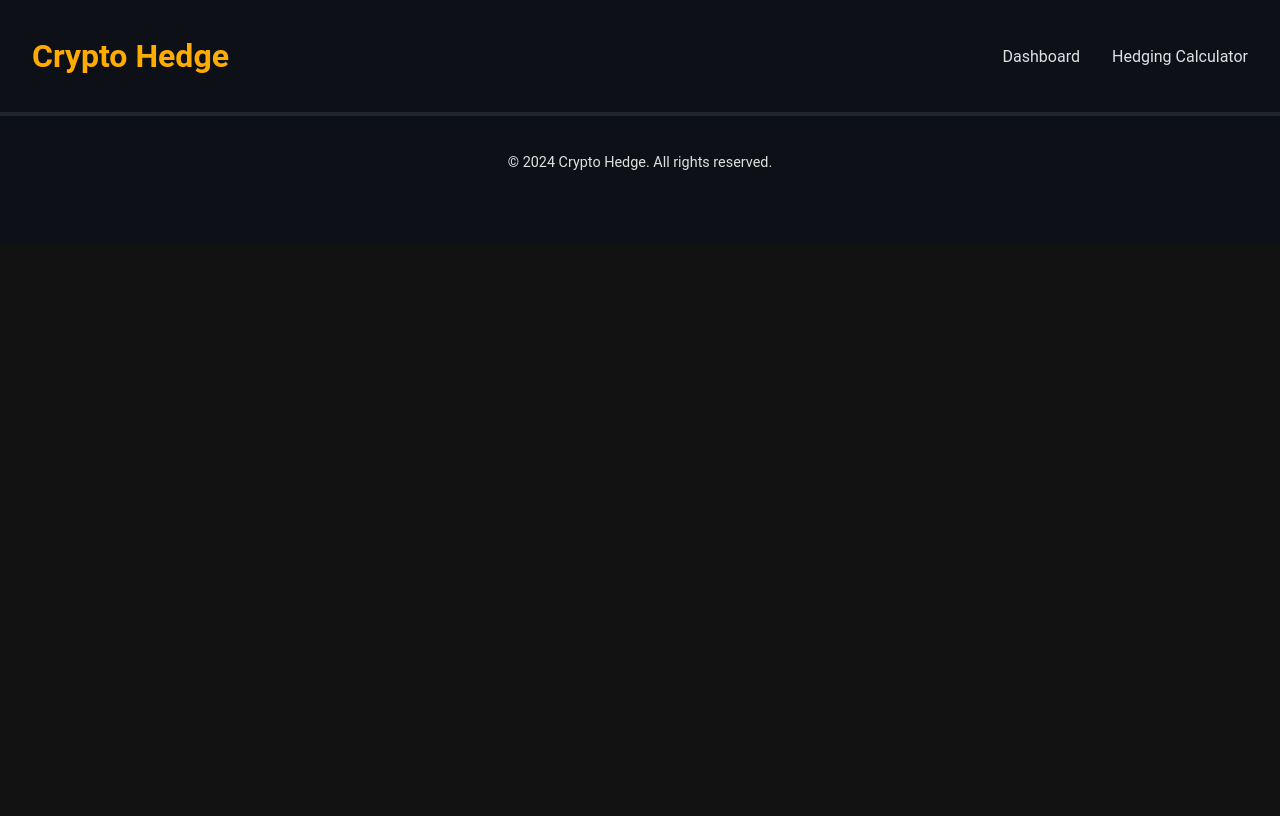
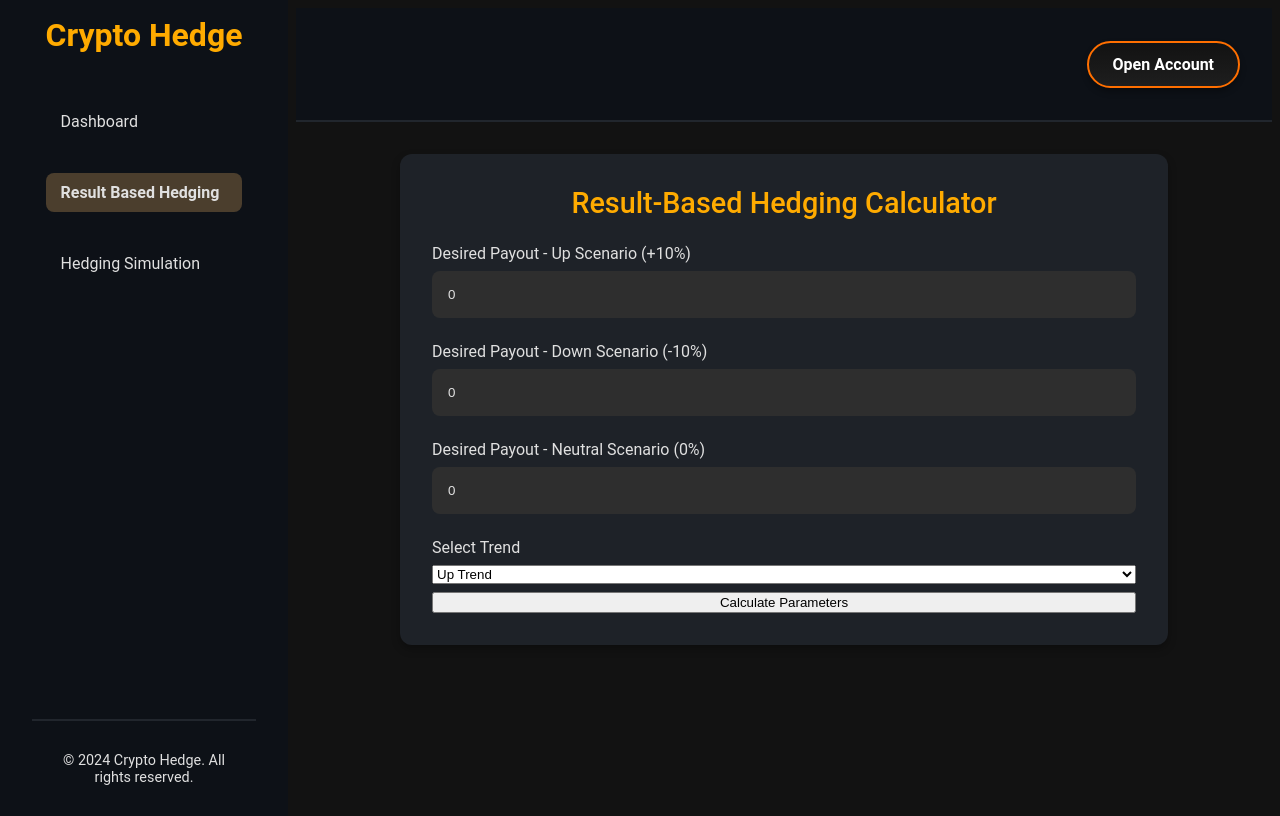
Before and after one commit to eliottvalette/crypto-hedging, a React (Vite) app: page /hedging-calculator in a window 1280 px wide. Built offline with nearby package versions, Linux system fonts and the light colour scheme.

Commit message:
Refactor Header and Dashboard components

```diff
--- a/src/App.jsx
+++ b/src/App.jsx
@@ -1,20 +1,22 @@
 import { Routes, Route } from 'react-router-dom';
+import Aside from './components/Aside';
+import Dashboard from './components/Dashboard';
+import ResultBasedCalculator from './components/HedgingScenarios';
+import HedgingCalculator from './components/ResultBasedCalculator';
 import Header from './components/Header';
-import Dashboard from './components/Dashboard';
-import HedgingCalculator from './components/HedgingCalculator';
-import Footer from './components/Footer';
 
 function App() {
   return (
     <div className="App">
-      <Header />
-      <main>
-        <Routes>
-          <Route path="/" element={<Dashboard />} />
-          <Route path="/hedging" element={<HedgingCalculator />} />
-        </Routes>
-      </main>
-      <Footer />
+        <Aside />
+        <main>
+          <Header />
+          <Routes>
+            <Route path="/" element={<Dashboard />} />
+            <Route path="/hedging-calculator" element={<HedgingCalculator />} />
+            <Route path="/hedging-result-based" element={<ResultBasedCalculator />} />
+          </Routes>
+        </main>
     </div>
   );
 }
--- /dev/null
+++ b/src/components/Aside.jsx
@@ -0,0 +1,43 @@
+import { NavLink } from 'react-router-dom';
+import Footer from './Footer';
+
+function Aside() {
+  return (
+    <aside className="aside">
+      <div className="aside-top">
+        <h1>Crypto Hedge</h1>
+        <nav>
+          <ul className="nav-ul">
+            <li>
+              <NavLink
+                to="/"
+                className={({ isActive }) => isActive ? 'active-link' : ''}
+              >
+                Dashboard
+              </NavLink>
+            </li>
+            <li>
+              <NavLink
+                to="/hedging-calculator"
+                className={({ isActive }) => isActive ? 'active-link' : ''}
+              >
+                Result Based Hedging
+              </NavLink>
+            </li>
+            <li>
+              <NavLink
+                to="/hedging-result-based"
+                className={({ isActive }) => isActive ? 'active-link' : ''}
+              >
+                Hedging Simulation
+              </NavLink>
+            </li>
+          </ul>
+        </nav>
+      </div>
+      <Footer />
+    </aside>
+  );
+}
+
+export default Aside;
--- a/src/components/Dashboard.jsx
+++ b/src/components/Dashboard.jsx
@@ -54,14 +54,14 @@ function Dashboard() {
   }, []);
 
   return (
-    <>
+    <div className="dashboard">
       <div className="market-info">
               <p>Current BTC Price: {marketData && marketData.lastPrice ? `$${parseFloat(marketData.lastPrice).toLocaleString()}` : 'N/A'}</p>
       </div>
       <div className="chart-container" ref={container}>
         <div className="chart-container__widget"></div>
       </div>
-    </>
+    </div>
   );
 }
 
--- a/src/components/Header.jsx
+++ b/src/components/Header.jsx
@@ -1,16 +1,8 @@
-import { Link } from 'react-router-dom';
-
 function Header() {
   return (
-    <header className="header">
-      <h1>Crypto Hedge</h1>
-      <nav>
-        <ul>
-          <li><Link to="/">Dashboard</Link></li>
-          <li><Link to="/hedging">Hedging Calculator</Link></li>
-        </ul>
-      </nav>
-    </header>
+    <div className="header">
+      <button className="header-button">Open Account</button>
+    </div>
   );
 }
 
--- /dev/null
+++ b/src/components/ResultBasedCalculator.jsx
@@ -0,0 +1,90 @@
+import { useState } from 'react';
+import { calculateParametersFromPayout } from '../utils/hedging';
+import TrendsChart from './TrendsChart';
+
+const ResultBasedCalculator = () => {
+    const [desiredPayouts, setDesiredPayouts] = useState({ up: 0, down: 0, neutral: 0 });
+    const [trend, setTrend] = useState('upTrend');
+    const [calculatedParams, setCalculatedParams] = useState(null);
+    const [error, setError] = useState('');
+
+    const handleCalculateParameters = () => {
+        const { up, down, neutral } = desiredPayouts;
+
+        if (isNaN(up) || isNaN(down) || isNaN(neutral)) {
+            setError('Please enter valid numerical values for payouts.');
+            return;
+        }
+
+        setError('');
+
+        try {
+            const params = calculateParametersFromPayout(up, down, neutral, trend);
+            setCalculatedParams(params);
+        } catch (err) {
+            setError('Calculation failed. Please check your inputs and try again.');
+        }
+    };
+
+    return (
+        <div className="calculator-container">
+            <h1>Result-Based Hedging Calculator</h1>
+
+            <label>Desired Payout - Up Scenario (+10%)</label>
+            <input
+                type="number"
+                placeholder="Desired Payout Up ($)"
+                value={desiredPayouts.up}
+                onChange={(e) => setDesiredPayouts({ ...desiredPayouts, up: parseFloat(e.target.value) })}
+            />
+
+            <label>Desired Payout - Down Scenario (-10%)</label>
+            <input
+                type="number"
+                placeholder="Desired Payout Down ($)"
+                value={desiredPayouts.down}
+                onChange={(e) => setDesiredPayouts({ ...desiredPayouts, down: parseFloat(e.target.value) })}
+            />
+
+            <label>Desired Payout - Neutral Scenario (0%)</label>
+            <input
+                type="number"
+                placeholder="Desired Payout Neutral ($)"
+                value={desiredPayouts.neutral}
+                onChange={(e) => setDesiredPayouts({ ...desiredPayouts, neutral: parseFloat(e.target.value) })}
+            />
+
+            <label>Select Trend</label>
+            <select value={trend} onChange={(e) => setTrend(e.target.value)}>
+                <option value="upTrend">Up Trend</option>
+                <option value="downTrend">Down Trend</option>
+                <option value="sideTrend">Neutral Trend</option>
+            </select>
+
+            <button onClick={handleCalculateParameters}>Calculate Parameters</button>
+
+            {calculatedParams && (
+                <div className="results-container">
+                    <h2>Calculated Parameters</h2>
+                    <p>Quantity (Q): {calculatedParams.quantity}</p>
+                    <p>Hedging Ratio (h): {calculatedParams.hedgingRatio}</p>
+                    <p>Spot Entry Price: ${calculatedParams.spotEntryPrice}</p>
+                    <p>Futures Entry Price: ${calculatedParams.futuresEntryPrice}</p>
+                    <p>Margin Rate: {calculatedParams.marginRate}</p>
+                    <TrendsChart
+                        trend={trend}
+                        quantity={calculatedParams.quantity}
+                        hedgingRatio={calculatedParams.hedgingRatio}
+                        type="resultBased"
+                        symbol="BTCUSDT"
+                        marginRate={calculatedParams.marginRate}
+                    />
+                </div>
+            )}
+
+            {error && <div className="error-message">{error}</div>}
+        </div>
+    );
+};
+
+export default ResultBasedCalculator;
--- a/src/components/TrendsChart.jsx
+++ b/src/components/TrendsChart.jsx
@@ -5,7 +5,7 @@ import trends from '../utils/trends';
 import { calculatePayoutFuture, calculatePayoutShort } from '../utils/hedging';
 import { getSpotPrice, getFuturesPrice } from '../utils/data';
 
-const TrendsChart = ({ trend, quantity, hedgingRatio, type, symbol, initialMargin }) => {
+const TrendsChart = ({ trend, quantity, hedgingRatio, type, symbol, marginRate }) => {
   const [spotEntryPrice, setSpotEntryPrice] = useState(0);
   const [futuresEntryPrice, setFuturesEntryPrice] = useState(0);
 
@@ -35,7 +35,7 @@ const TrendsChart = ({ trend, quantity, hedgingRatio, type, symbol, initialMargi
         spotEntryPrice,
         parseFloat(close), // Use the adjusted closing price for this data point
         hedgingRatio,
-        initialMargin
+        marginRate
       ));
     } else {
       ({ spotPayout, hedgedPayout } = calculatePayoutFuture(
@@ -112,7 +112,7 @@ TrendsChart.propTypes = {
   hedgingRatio: PropTypes.number.isRequired,
   type: PropTypes.string.isRequired,
   symbol: PropTypes.string.isRequired,
-  initialMargin: PropTypes.number,
+  marginRate: PropTypes.number,
 };
 
 export default TrendsChart;
--- a/src/styles/App.css
+++ b/src/styles/App.css
@@ -1,12 +1,8 @@
 /* General Reset and Base Styling */
 body, html {
-  margin: 0;
-  height: 100%;
   font-family: 'Roboto', Arial, sans-serif;
   background-color: #121212;
   color: #e0e0e0;
-  display: flex;
-  flex-direction: column;
 }
 
 a {
@@ -19,38 +15,28 @@ h1, h2, h3, h4, h5, h6 {
   font-weight: 500;
 }
 
-/* Header */
-.header {
+.App{
+  display: flex;
+  flex-direction: row;
+  min-height: 100vh;
+}
+
+/* aside */
+aside {
+  position: fixed; /* Ensures the aside stays fixed on the left */
+  top: 0;
+  left: 0;
+  width: 14rem; /* Set the desired width */
+  height: 100%; /* Takes up the full height of the viewport */
   background-color: #0d1117; /* Darker tone */
   color: #ffffff;
   padding: 1rem 2rem;
   display: flex;
+  flex-direction: column;
   justify-content: space-between;
   align-items: center;
   border-bottom: 2px solid #21262d; /* Subtle border */
-  height: 10vh;
-}
-
-.header h1 {
-  font-size: 2rem;
-  font-weight: bold;
-  color: #ffab00; /* Accent color */
-}
-
-.header nav ul {
-  display: flex;
-  list-style: none;
-  gap: 2rem;
-}
-
-.header nav ul li a {
-  font-size: 1rem;
-  color: #e0e0e0;
-  transition: color 0.3s ease;
-}
-
-.header nav ul li a:hover {
-  color: #00e676; /* Bright hover effect */
+  height: 100vh;
 }
 
 /* Footer */
@@ -58,33 +44,116 @@ h1, h2, h3, h4, h5, h6 {
   background-color: #0d1117;
   color: #e0e0e0;
   text-align: center;
-  padding: 1.5rem 1rem;
+  padding: 1rem 1rem;
   font-size: 0.9rem;
   border-top: 2px solid #21262d;
+}
+
+.aside-top nav {
+  margin-top: 3rem
+}
+
+.aside-top h1 {
+  font-size: 2rem;
+  font-weight: bold;
+  color: #ffab00; /* Accent color */
+}
+
+.nav-ul {
+  margin: 0px;
+  padding: 0px;
+}
+
+.aside-top nav ul {
+  display: flex;
+  flex-direction: column;
+  list-style: none;
+  gap: 2rem;
+}
+
+.aside-top nav ul li a {
+  display: flex;
+  padding: 10px 15px;
+  font-size: 1rem;
+  color: #e0e0e0;
+  transition: color 0.3s ease;
+}
+
+.aside-top nav ul li a:hover {
+  color: #ffab00; /* Bright hover effect */
+}
+
+.active-link {
+  display: flex;
+  padding: 10px 15px;
+  background-color: #4b3e2d; /* Dark background */
+  color: #f39c12; /* Highlighted text color (golden) */
+  border-radius: 8px; /* Rounded corners */
+  font-weight: bold;
+  text-decoration: none;
+  transition: all 0.3s ease;
+
+}
+
+/* Main Content */
+main {
+  height: 100vh;
+  margin-left: 18rem;
+  width: 100%;
+  display: flex;
+  flex-direction: column;
+}
+
+/* Header */
+.header {
+  background-color: #0d1117; /* Darker tone */
+  color: #ffffff;
+  padding: 1rem 2rem;
+  display: flex;
+  justify-content: right;
+  align-items: center;
+  border-bottom: 2px solid #21262d; /* Subtle border */
   height: 10vh;
 }
 
-/* Main Content */
-.main {
-  min-height: 80vh;
-  width: 100%;
+.header-button {
+  position: relative;
+  background: linear-gradient(180deg, #121212, #1e1e1e); /* Button background */
+  color: #ffffff;
+  font-family: 'Roboto', Arial, sans-serif;
+  font-size: 1rem;
+  font-weight: bold;
+  padding: 0.75rem 1.5rem;
+  border: none; /* Remove the default border */
+  border-radius: 30px; /* Round corners */
+  cursor: pointer;
+  transition: background 0.3s ease, color 0.3s ease, transform 0.2s ease;
+  box-shadow: 0px 4px 6px rgba(0, 0, 0, 0.3); /* Shadow effect */
+  z-index: 1; /* Ensure the button stays above the pseudo-element */
+}
+
+.header-button {
+  position: relative;
+  background: linear-gradient(180deg, #121212, #1e1e1e); /* Button background */
+  color: #ffffff;
+  font-family: 'Roboto', Arial, sans-serif;
+  font-size: 1rem;
+  font-weight: bold;
+  padding: 0.75rem 1.5rem;
+  border: 2px solid #ff6f00;
+  border-radius: 30px; /* Round corners */
+  cursor: pointer;
+  transition: background 0.3s ease, color 0.3s ease, transform 0.2s ease;
+  z-index: 1; /* Ensure the button stays above the pseudo-element */
 }
 
 /* Dashboard */
 .dashboard {
-  background: #1e2228; /* Subtle dark background */
-  border-radius: 12px;
-  box-shadow: 0 6px 12px rgba(0, 0, 0, 0.4);
   padding: 2rem;
   display: flex;
   flex-direction: column;
   gap: 1.5rem;
   transition: transform 0.3s ease, box-shadow 0.3s ease;
-}
-
-.dashboard:hover {
-  transform: translateY(-5px);
-  box-shadow: 0 8px 16px rgba(0, 0, 0, 0.5);
 }
 
 /* Market Info */
@@ -110,11 +179,6 @@ h1, h2, h3, h4, h5, h6 {
   box-shadow: 0 4px 8px rgba(0, 0, 0, 0.3);
 }
 
-.chart-container__widget {
-  width: 100%;
-  height: 100%;
-}
-
 /* Calculator */
 .calculator-container {
   margin: auto;
@@ -129,6 +193,7 @@ h1, h2, h3, h4, h5, h6 {
   display: flex;
   flex-direction: column;
   justify-content: center; /* Center content vertically */
+  box-sizing: border-box;
 }
 
 .calculator-container h1 {
@@ -139,8 +204,8 @@ h1, h2, h3, h4, h5, h6 {
 }
 
 .calculator-container input[type="number"],
+.calculator-container input[type="text"],
 .calculator-container input[type="range"] {
-  width: 100%;
   padding: 1rem;
   margin-bottom: 1rem;
   border: none;
@@ -172,7 +237,7 @@ h1, h2, h3, h4, h5, h6 {
 
 .buttons-container button.active,
 .buttons-container button:hover {
-  background: #00e676; /* Bright green for active */
+  background: #ffab00; /* Bright green for active */
   color: #121212;
 }
 
@@ -251,7 +316,7 @@ h1, h2, h3, h4, h5, h6 {
 
 /* Media Queries for Responsiveness */
 @media (max-width: 768px) {
-  .header h1 {
+  .aside h1 {
     font-size: 1.5rem;
   }
 
```
Also changed, not shown: src/components/HedgingScenarios.jsx (renamed from src/components/HedgingCalculator.jsx, +13 -12 lines), src/utils/data.js (+0 -28 lines), src/utils/hedging.js (+33 -12 lines), 1 other file (tests, documents, lock files or other folders).
